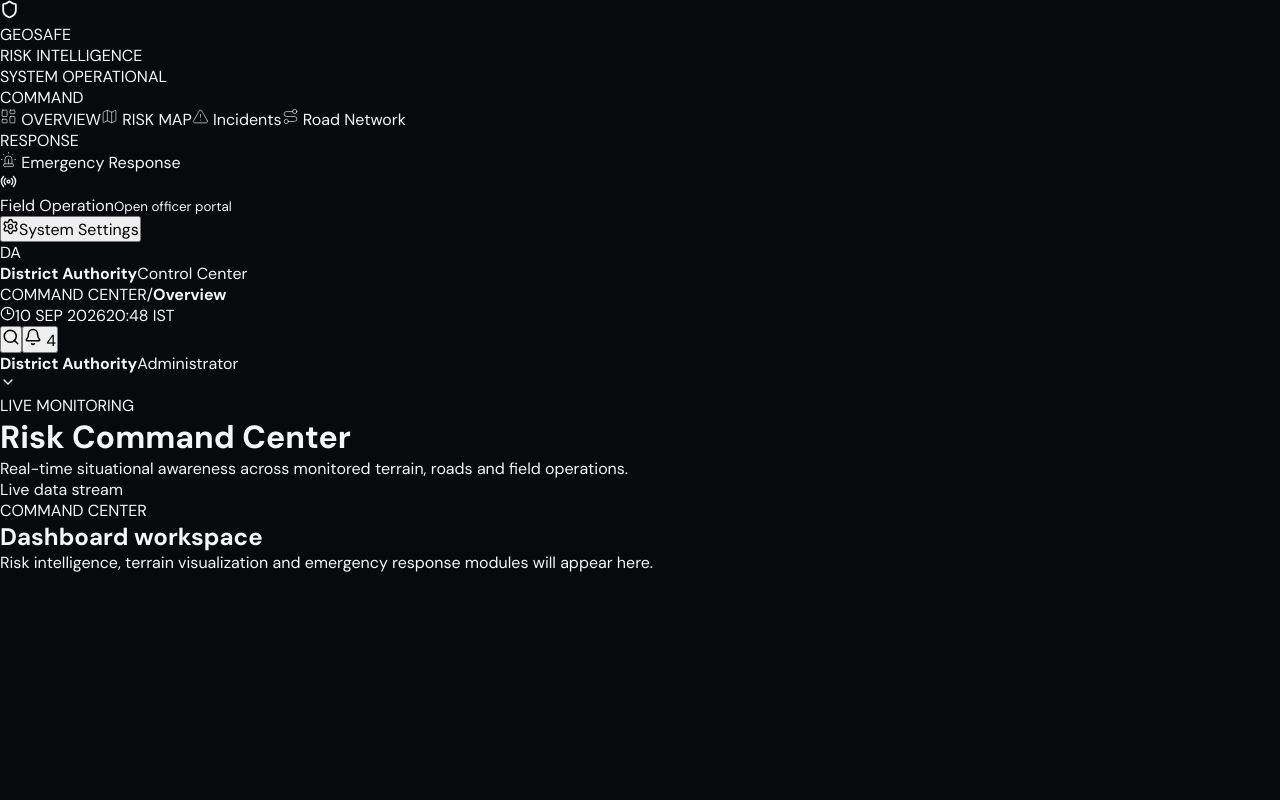
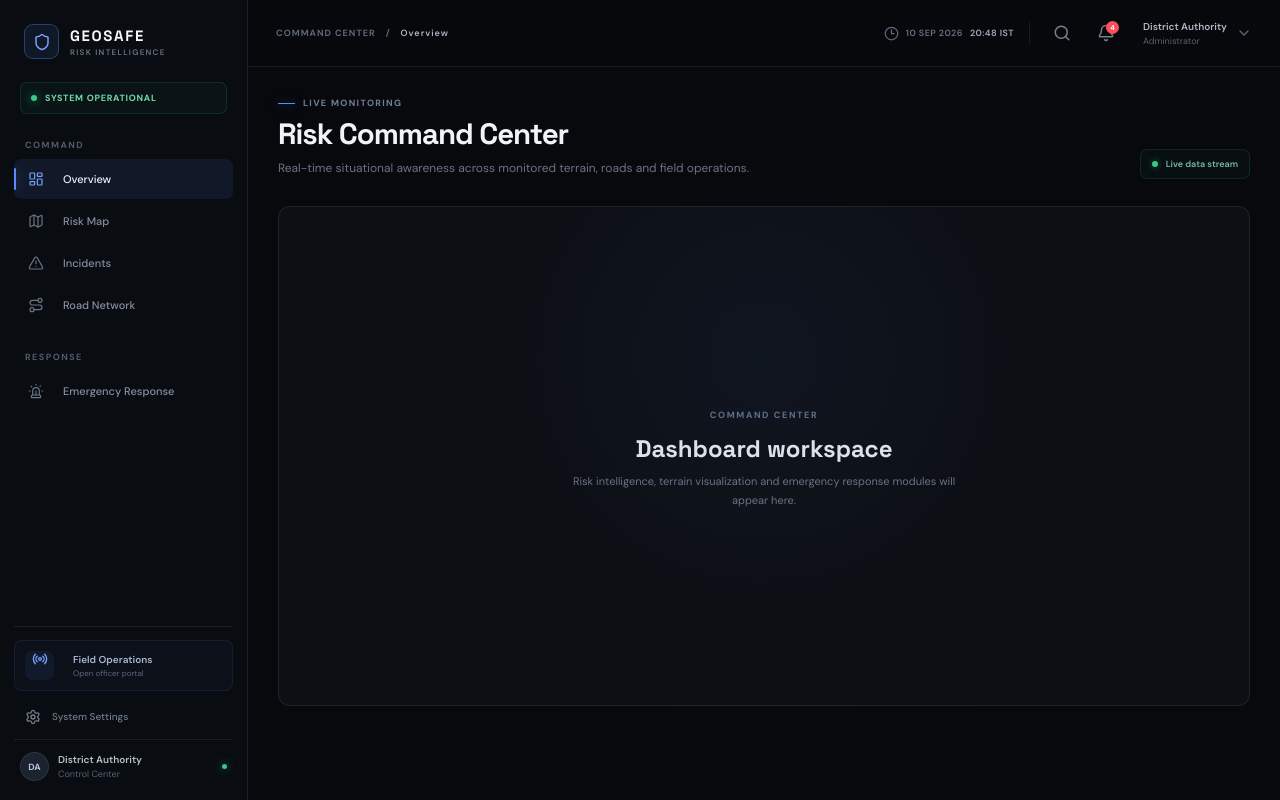
Before and after one commit to Space-bunny18/Geo-safe, a React (Vite) app in the folder geosafe/: page /dashboard in a window 1280 px wide. Built offline with nearby package versions, Linux system fonts and the light colour scheme.

Commit message:
added riskmap

```diff
--- a/geosafe/src/App.css
+++ b/geosafe/src/App.css
@@ -617,3 +617,228 @@
     padding: 18px;
   }
 }
+/* =================================
+   SIDEBAR NAVIGATION REFINEMENT
+================================= */
+
+.sidebar-navigation {
+  display: block;
+  flex: 1;
+  min-height: 0;
+}
+
+.nav-group {
+  display: block;
+  width: 100%;
+  margin-bottom: 28px;
+}
+
+.nav-section-title {
+  display: block;
+  width: 100%;
+  padding: 0 11px;
+  margin-bottom: 9px;
+
+  color: #505b6b;
+  font-size: 9px;
+  line-height: 1;
+  font-weight: 700;
+  letter-spacing: 0.16em;
+}
+
+.nav-items {
+  display: flex;
+  flex-direction: column;
+  gap: 2px;
+  width: 100%;
+}
+
+.nav-item {
+  position: relative;
+
+  width: 100%;
+  min-height: 40px;
+
+  display: flex;
+  align-items: center;
+
+  padding: 0 11px;
+  margin: 0;
+
+  border-radius: 7px;
+
+  color: #858f9f;
+  background: transparent;
+
+  font-size: 11px;
+  line-height: 1;
+  font-weight: 500;
+
+  transition:
+    background 160ms ease,
+    color 160ms ease;
+}
+
+.nav-item:hover {
+  color: #d8dee8;
+  background: rgba(255, 255, 255, 0.035);
+}
+
+.nav-item.active {
+  color: #eef3ff;
+  background: rgba(91, 140, 255, 0.10);
+}
+
+.nav-item.active::before {
+  content: "";
+
+  position: absolute;
+  left: 0;
+  top: 9px;
+  bottom: 9px;
+
+  width: 2px;
+
+  border-radius: 4px;
+
+  background: var(--accent);
+  box-shadow: 0 0 12px rgba(91, 140, 255, 0.55);
+}
+
+.nav-icon {
+  width: 22px;
+  height: 22px;
+
+  display: grid;
+  place-items: center;
+
+  flex-shrink: 0;
+
+  color: #697586;
+}
+
+.nav-item:hover .nav-icon {
+  color: #9aa8bc;
+}
+
+.nav-item.active .nav-icon {
+  color: #79a2ff;
+}
+
+.nav-label {
+  display: block;
+
+  margin-left: 5px;
+
+  white-space: nowrap;
+  overflow: hidden;
+  text-overflow: ellipsis;
+}
+
+
+/* FIELD OPERATIONS */
+
+.field-link {
+  min-height: 51px;
+
+  display: flex;
+  align-items: center;
+
+  padding: 9px 10px;
+  margin-bottom: 7px;
+
+  border: 1px solid rgba(91, 140, 255, 0.11);
+  border-radius: 8px;
+
+  background: rgba(91, 140, 255, 0.035);
+
+  transition:
+    background 160ms ease,
+    border-color 160ms ease;
+}
+
+.field-link:hover {
+  background: rgba(91, 140, 255, 0.065);
+  border-color: rgba(91, 140, 255, 0.18);
+}
+
+.field-icon {
+  width: 29px;
+  height: 29px;
+
+  display: grid;
+  place-items: center;
+
+  flex-shrink: 0;
+
+  border-radius: 7px;
+
+  color: #79a2ff;
+  background: rgba(91, 140, 255, 0.08);
+}
+
+.field-copy {
+  min-width: 0;
+
+  display: flex;
+  flex-direction: column;
+
+  gap: 3px;
+
+  margin-left: 9px;
+}
+
+.field-copy span {
+  color: #aab8d5;
+  font-size: 10px;
+  font-weight: 600;
+}
+
+.field-copy small {
+  color: #59677d;
+  font-size: 8px;
+}
+
+
+/* SETTINGS */
+
+.settings-button {
+  min-height: 37px;
+
+  display: flex;
+  align-items: center;
+  gap: 11px;
+
+  width: 100%;
+
+  padding: 0 11px;
+
+  border: 0;
+  border-radius: 7px;
+
+  background: transparent;
+
+  color: #707b8b;
+
+  font-size: 10px;
+  font-weight: 500;
+
+  transition:
+    background 160ms ease,
+    color 160ms ease;
+}
+
+.settings-button:hover {
+  color: #c1c9d4;
+  background: rgba(255, 255, 255, 0.03);
+}
+
+
+/* FOOTER */
+
+.sidebar-footer {
+  margin-top: 4px;
+  padding-top: 12px;
+
+  border-top: 1px solid var(--border);
+}
--- a/geosafe/src/App.jsx
+++ b/geosafe/src/App.jsx
@@ -1,3 +1,4 @@
+import "./App.css";
 import { BrowserRouter, Routes, Route, Navigate } from "react-router-dom";
 
 import Login from "./pages/Login";
@@ -7,6 +8,7 @@ import Roads from "./pages/Roads";
 import Response from "./pages/Response";
 import FieldDashboard from "./pages/FieldDashboard";
 import ReportIncident from "./pages/ReportIncident";
+import RiskMap from "./pages/RiskMap";
 
 function App() {
   return (
@@ -20,6 +22,7 @@ function App() {
         <Route path="/response" element={<Response />} />
         <Route path="/field" element={<FieldDashboard />} />
         <Route path="/field/report" element={<ReportIncident />} />
+        <Route path="/risk-map" element={<RiskMap />} />
       </Routes>
     </BrowserRouter>
   );
--- a/geosafe/src/components/layout/Sidebar.jsx
+++ b/geosafe/src/components/layout/Sidebar.jsx
@@ -1,49 +1,159 @@
-import {NavLink} from "react-router-dom";
-import {LayoutDashboard, TriangleAlert, Route, Siren, Settings, Shield, Radio, Map,} from "lucide-react";
-function Sidebar(){
-    const navigation=[
-        {section : "COMMAND", items:[{label:"OVERVIEW", path: "/dashboard",icon: LayoutDashboard,},{label:"RISK MAP", path: "/dashboard", icon: Map,},{label:"Incidents", path:"/incidents",icon:TriangleAlert,},{label:"Road Network", path:"/roads", icon: Route,},],},
-        {section:"RESPONSE", items:[{label: "Emergency Response", path:"/response", icon:Siren,},],},
+import { NavLink } from "react-router-dom";
+import {
+  LayoutDashboard,
+  TriangleAlert,
+  Route,
+  Siren,
+  Settings,
+  Shield,
+  Radio,
+  Map,
+} from "lucide-react";
+
+function Sidebar() {
+  const navigation = [
+    {
+      section: "COMMAND",
+      items: [
+        {
+          label: "Overview",
+          path: "/dashboard",
+          icon: LayoutDashboard,
+        },
+        {
+            label: "Risk Map",
+            path: "/risk-map",
+            icon: Map,
+        },
+        {
+          label: "Incidents",
+          path: "/incidents",
+          icon: TriangleAlert,
+        },
+        {
+          label: "Road Network",
+          path: "/roads",
+          icon: Route,
+        },
+      ],
+    },
+    {
+      section: "RESPONSE",
+      items: [
+        {
+          label: "Emergency Response",
+          path: "/response",
+          icon: Siren,
+        },
+      ],
+    },
   ];
+
   return (
     <aside className="sidebar">
+
+      {/* BRAND */}
       <div className="sidebar-brand">
         <div className="brand-mark">
-                    <Shield size={19} strokeWidth={2.3}/>
+          <Shield size={18} strokeWidth={2} />
         </div>
-                <div>
+
+        <div className="brand-copy">
           <div className="brand-name">GEOSAFE</div>
-                    <div className="brand-subtitle">RISK INTELLIGENCE</div>
+          <div className="brand-subtitle">
+            RISK INTELLIGENCE
           </div>
         </div>
+      </div>
+
+
+      {/* SYSTEM STATUS */}
       <div className="sidebar-status">
-                <span className="status-dot"/>
+        <span className="status-dot" />
         <span>SYSTEM OPERATIONAL</span>
       </div>
+
+
+      {/* NAVIGATION */}
       <nav className="sidebar-navigation">
-                {navigation.map((group)=>(
-                    <div className="nav-group"key={group.section}>
-                        <div className="nav-selection-title">{group.section}</div>
-                        {group.items.map((item)=>{
-                            const Icon=item.icon;
-                            return(<NavLink key={item.label} to={item.path}className={({isActive})=>`nav-item${isActive?"active":""}`}><Icon size={17} strokeWidth={.9}/> <span>{item.label}</span></NavLink>);
+
+        {navigation.map((group) => (
+          <div className="nav-group" key={group.section}>
+
+            <div className="nav-section-title">
+              {group.section}
+            </div>
+
+            <div className="nav-items">
+              {group.items.map((item) => {
+                const Icon = item.icon;
+
+                return (
+                  <NavLink
+                    key={item.label}
+                    to={item.path}
+                    className={({ isActive }) =>
+                      `nav-item ${isActive ? "active" : ""}`
+                    }
+                  >
+                    <span className="nav-icon">
+                      <Icon size={16} strokeWidth={1.8} />
+                    </span>
+
+                    <span className="nav-label">
+                      {item.label}
+                    </span>
+                  </NavLink>
+                );
               })}
             </div>
+
+          </div>
         ))}
+
       </nav>
+
+
+      {/* BOTTOM AREA */}
       <div className="sidebar-bottom">
-                <NavLink to="/field" className="field-link"><Radio size={17}/><div><span>Field Operation</span><small>Open officer portal</small></div></NavLink>
+
+        <NavLink to="/field" className="field-link">
+          <div className="field-icon">
+            <Radio size={16} />
+          </div>
+
+          <div className="field-copy">
+            <span>Field Operations</span>
+            <small>Open officer portal</small>
+          </div>
+        </NavLink>
+
+
         <button className="settings-button">
-                    <Settings size={17}/>
+          <Settings size={16} />
           <span>System Settings</span>
         </button>
+
+
         <div className="sidebar-footer">
-                    <div className="authority-avatar">DA</div>
-                    <div className="authority-info"><strong>District Authority</strong><span>Control Center</span></div>
-                    <div className="online-indicator"/>
+
+          <div className="authority-avatar">
+            DA
           </div>
+
+          <div className="authority-info">
+            <strong>District Authority</strong>
+            <span>Control Center</span>
           </div>
+
+          <div className="online-indicator" />
+
+        </div>
+
+      </div>
+
     </aside>
   );
 }
+
 export default Sidebar;
--- /dev/null
+++ b/geosafe/src/pages/RiskMap.jsx
@@ -0,0 +1,9 @@
+function RiskMap() {
+  return (
+    <div>
+      GeoSafe Risk Map
+    </div>
+  );
+}
+
+export default RiskMap;
```
Also changed, not shown: geosafe/src/index.css (line endings or trailing spaces). Lines whose indentation alone changed are shown as unchanged.
